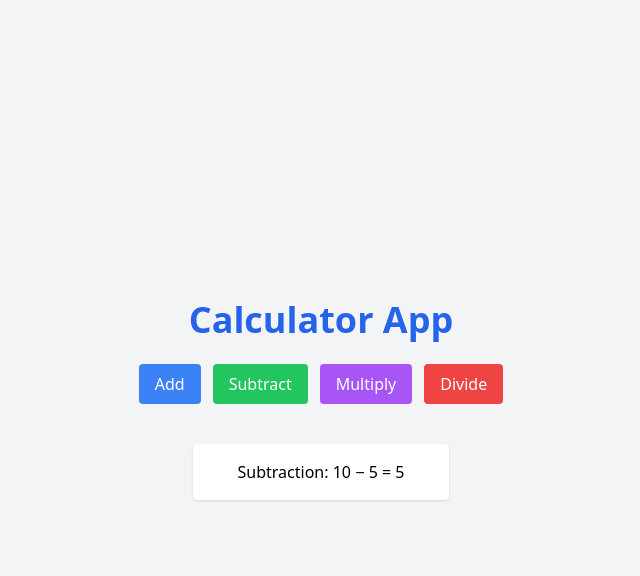
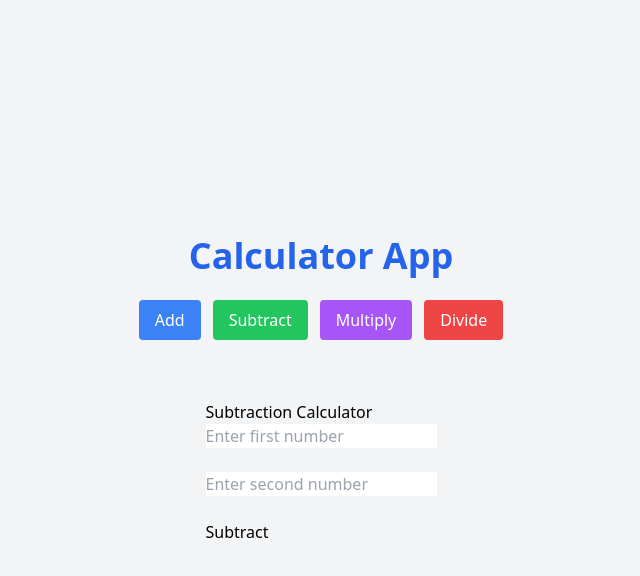
Before and after one commit to satyapal-19/GROUP-PROJECT, a React (Vite) app in the folder project_01/: page / in a window 1280 px wide. Both pictures are taken after a click on the button "Subtract". Shown: the top 576 px of the page, without its empty margins (319-959 px from the left). Built offline with nearby package versions, Linux system fonts and the light colour scheme.

Commit message:
ADDED Components

```diff
--- a/project_01/src/comonents/division.jsx
+++ b/project_01/src/comonents/division.jsx
@@ -1,13 +1,43 @@
 function Division() {
-  const a = 10;
-  const b = 5;
+
+  function handleDivide() {
+    const num1 = document.getElementById("div1").value;
+    const num2 = document.getElementById("div2").value;
+
+    const a = Number(num1);
+    const b = Number(num2);
+
+    if (b === 0) {
+      document.getElementById("divResult").innerText =
+        "Cannot divide by zero";
+    } else {
+      const result = a / b;
+      document.getElementById("divResult").innerText =
+        "Result: " + result;
+    }
+  }
 
   return (
-    <div className="bg-white p-4 rounded shadow w-64 text-center">
-      <p className="font-semibold">Division</p>
-      <p>
-        {a} ÷ {b} = {b !== 0 ? a / b : "Error"}
-      </p>
+    <div style={{ padding: "20px" }}>
+      <h2>Division Calculator</h2>
+
+      <input
+        type="number"
+        id="div1"
+        placeholder="Enter first number"
+      />
+      <br /><br />
+
+      <input
+        type="number"
+        id="div2"
+        placeholder="Enter second number"
+      />
+      <br /><br />
+
+      <button onClick={handleDivide}>Divide</button>
+
+      <h3 id="divResult"></h3>
     </div>
   );
 }
--- a/project_01/src/comonents/multiplication.jsx
+++ b/project_01/src/comonents/multiplication.jsx
@@ -1,11 +1,36 @@
 function Multiplication() {
-  const a = 10;
-  const b = 5;
+
+  function handleMultiply() {
+    const num1 = document.getElementById("mul1").value;
+    const num2 = document.getElementById("mul2").value;
+
+    const product = Number(num1) * Number(num2);
+
+    document.getElementById("mulResult").innerText =
+      "Result: " + product;
+  }
 
   return (
-    <div className="bg-white p-4 rounded shadow w-64 text-center">
-      <p className="font-semibold">Multiplication</p>
-      <p>{a} × {b} = {a * b}</p>
+    <div style={{ padding: "20px" }}>
+      <h2>Multiplication Calculator</h2>
+
+      <input
+        type="number"
+        id="mul1"
+        placeholder="Enter first number"
+      />
+      <br /><br />
+
+      <input
+        type="number"
+        id="mul2"
+        placeholder="Enter second number"
+      />
+      <br /><br />
+
+      <button onClick={handleMultiply}>Multiply</button>
+
+      <h3 id="mulResult"></h3>
     </div>
   );
 }
--- a/project_01/src/comonents/substration.jsx
+++ b/project_01/src/comonents/substration.jsx
@@ -1,10 +1,36 @@
 function Subtraction() {
-  const a = 10;
-  const b = 5;
+
+  function handleSubtract() {
+    const num1 = document.getElementById("sub1").value;
+    const num2 = document.getElementById("sub2").value;
+
+    const difference = Number(num1) - Number(num2);
+
+    document.getElementById("subResult").innerText =
+      "Result: " + difference;
+  }
 
   return (
-    <div className="bg-white p-4 rounded shadow w-64 text-center">
-      Subtraction: {a} − {b} = {a - b}
+    <div style={{ padding: "20px" }}>
+      <h2>Subtraction Calculator</h2>
+
+      <input
+        type="number"
+        id="sub1"
+        placeholder="Enter first number"
+      />
+      <br /><br />
+
+      <input
+        type="number"
+        id="sub2"
+        placeholder="Enter second number"
+      />
+      <br /><br />
+
+      <button onClick={handleSubtract}>Subtract</button>
+
+      <h3 id="subResult"></h3>
     </div>
   );
 }
```
